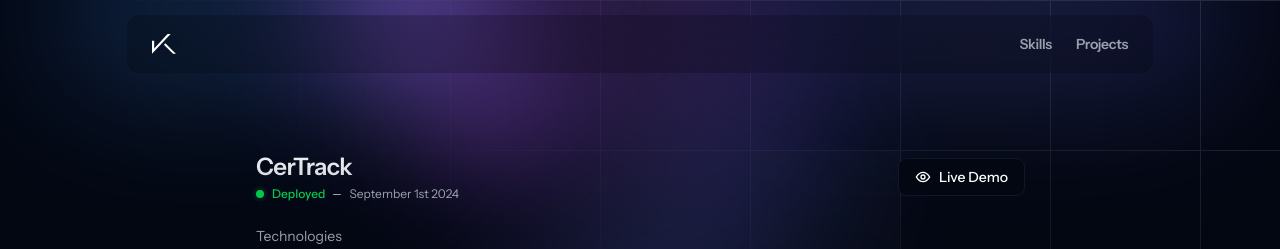
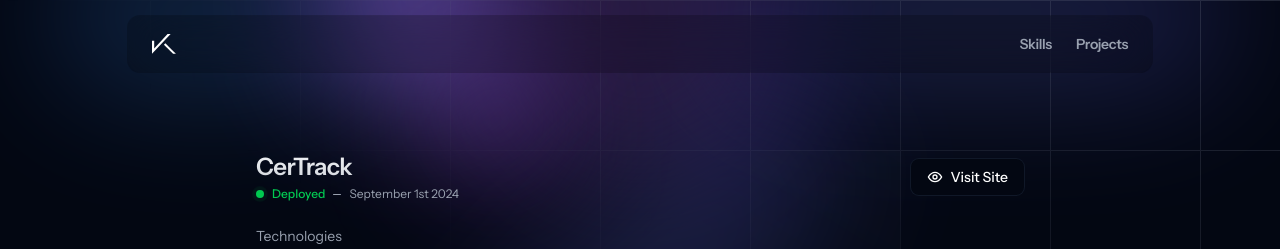
Before and after one commit to stephen-karlle/portfolio, a React (Vite) app: page /project/CerTrack in a window 1280 px wide. Shown: the top 249 px of the page. Built offline with nearby package versions, Linux system fonts and the light colour scheme.

Commit message:
Update ProjectPage.tsx

```diff
--- a/src/pages/ProjectPage.tsx
+++ b/src/pages/ProjectPage.tsx
@@ -45,7 +45,7 @@ const ProjectPage = () => {
                 onClick={() => project.link && window.open(project.link, "_blank")}
               >
                 <EyeIcon className="w-4 h-4 stroke-2 stroke-white" />
-                Live Demo
+                Visit Site
               </button>
             )}
           </div>
```
